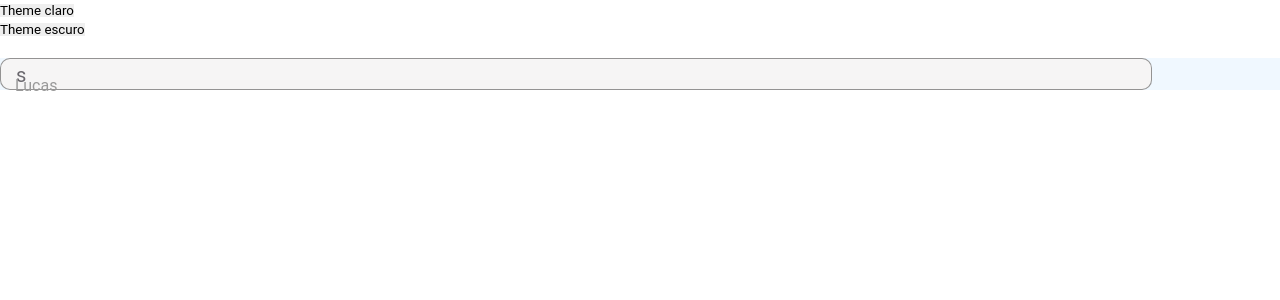
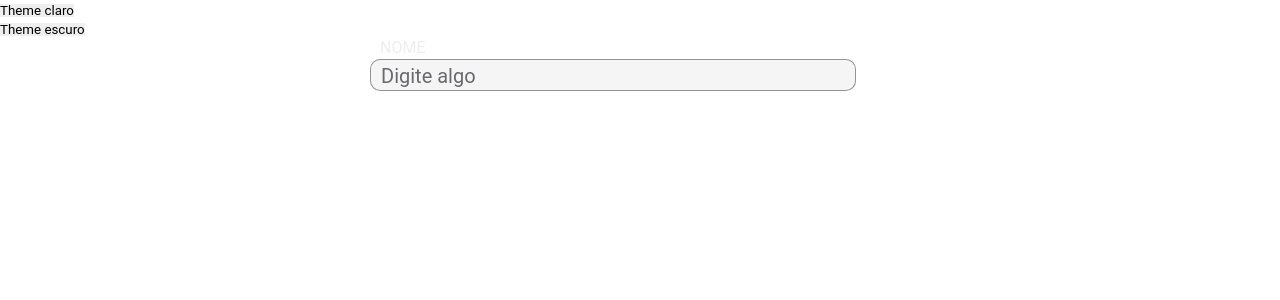
Before and after one commit to obertobr/Worcher_TG, a React (Vite) app: page /home in a window 1280 px wide. Shown: the top 300 px of the page. Built offline with nearby package versions, Linux system fonts and the light colour scheme.

Commit message:
CSS adjustments

```diff
--- a/src/components/basicComponents/text-input-component/text.input.component.tsx
+++ b/src/components/basicComponents/text-input-component/text.input.component.tsx
@@ -1,6 +1,6 @@
+import { IonInput, IonLabel } from "@ionic/react";
 import { ReactNode } from "react";
 import BaseComponent from "../../../classes/base.component";
-import { IonInput, IonLabel } from "@ionic/react";
 
 type TextFieldTypes = 'text' | 'password';
 
@@ -36,13 +36,16 @@ export default class TextInputComponent extends BaseComponent<TextInputComponent
             <>
             <div className={this.props.style.containerInput}>
 
-                <IonLabel position="floating" className={this.state.inputValue != ''  ? 'active' : this.props.style.labelInput}>{this.props.textLabel}</IonLabel>
+
+                <div className={this.props.style.centerInput}>
+                <IonLabel className={this.props.style.labelInput}>{this.props.textLabel}</IonLabel>
 
                 <IonInput className={this.props.style.textInput}
                         onIonInput={this.handleInputChange}
                         type={typeInput}
-                        placeholder={' s'}
-                ></IonInput>
+                        placeholder={this.props.placeHolder}
+                        />
+                </div>
             </div>
             </>
         )
--- a/src/components/styleComponents/input.module.css
+++ b/src/components/styleComponents/input.module.css
@@ -1,30 +1,29 @@
 .containerInput{
     width: 100vw;
-    height: 32px;
-    position: relative;
-    margin: 20px 0;
-    background-color: aliceblue;
+    display: flex;
+    flex-direction: column;
+    align-items: center;
 }
 
 .labelInput {
-    position: absolute;
-    left: 10px;
-    top: 0%;
-    padding: 0 5px;
-    z-index: 10;
-    color: #999;
+    color: #eee;
     font-size: 16px;
-    transition: 0.3s;
-    transform: translateY(50%);
-    pointer-events: none;
+    margin-left: 10px;
+}
+
+.centerInput {
+    width: 90%;
+    max-width: 540px;
+    display: flex;
+    flex-direction: column;
+    gap: 2px;
 }
 
 .textInput {
-    position: relative;
-    margin-top: 10px;
     width: 90%;
+    max-width: 540px;
+    height: 32px;
     min-height: 0px;
-    height: 32px;
     border-radius: 10px;
     text-indent: 10px;
     font-size: 20px;
@@ -34,10 +33,6 @@
     outline: 0;
 }
 
-
-
-
-
 .textInput:hover {
     outline: var(--outlineInput);
 }
--- a/src/pages/Home.tsx
+++ b/src/pages/Home.tsx
@@ -1,8 +1,8 @@
+import { Component, ReactNode } from 'react';
+import TextInputComponent from '../components/basicComponents/text-input-component/text.input.component';
+import style from '../components/styleComponents/input.module.css';
+import { ThemeManager } from '../components/themeManager/theme.manager';
 import './Home.css';
-import { Component, ReactNode } from 'react';
-import TextInputComponent from '../components/basicComponents/text-input-component/text.input.component'
-import style from '../components/styleComponents/input.module.css'
-import { ThemeManager } from '../components/themeManager/theme.manager';
 
 export default class Home extends Component {
 
@@ -15,7 +15,7 @@ export default class Home extends Component {
 
 
           <TextInputComponent
-                              textLabel='Lucas'
+                              textLabel='NOME'
                               typeInput='text'
                               placeHolder='Digite algo'
                               style={style}
```
